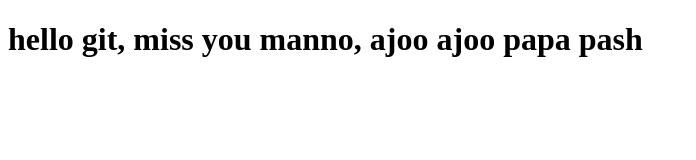
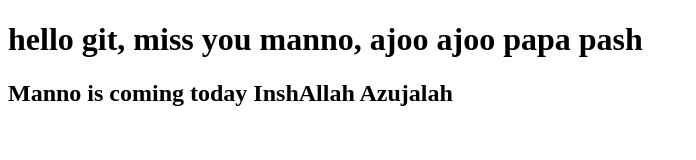
Before and after one commit to bluefingers/bootcampfirst, a plain HTML site: page index.html in a window 1280 px wide. Shown: the whole page, without its empty margins (0-696 px from the left). Drawn offline with Linux system fonts and the light colour scheme.

Commit message:
Update index.html
manoo is coming chage

```diff
--- a/index.html
+++ b/index.html
@@ -7,5 +7,6 @@
 </head>
 <body>
  <h1>hello git, miss you manno,  ajoo ajoo papa pash</h1>
+ <h2>Manno  is coming today InshAllah Azujalah</h2>
 </body>
 </html>
```
